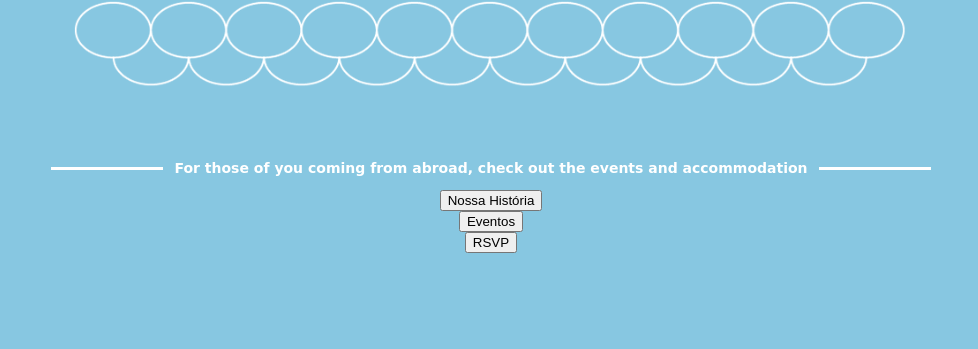
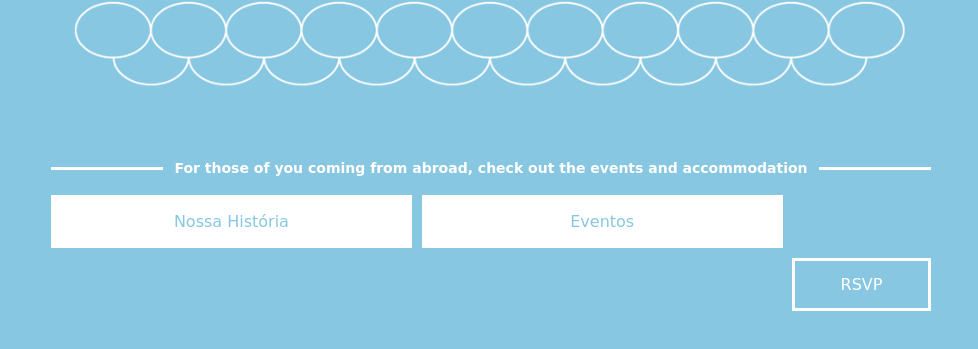
Before and after one commit to TesterServer/casamento_dani-oseias, a plain HTML site: page index.html in a window 1280 px wide. Shown: the part 619-968 px from the top of the page, without its empty margins (149-1127 px from the left). Drawn offline with Linux system fonts and the light colour scheme; a web font is replaced by a local one.

Commit message:
Add files via upload

```diff
--- a/css/main.css
+++ b/css/main.css
@@ -1,7 +1,6 @@
 @font-face{font-family:'BebasNeueRegular';src:url('../fonts/CGothic.ttf') format('truetype');}
 @font-face{font-family:'CobertRegular'; src:url('../fonts/Corbert-Regular.otf') format('truetype');}
 @font-face{font-family:'Geomanist'; src:url('../fonts/geomanist-regular-webfont.ttf') format('truetype');}
-@font-face{font-family:'VladmirScript';src:url('../fonts/VladmirScript.ttf') format('truetype');}
 
 html,body{margin:0;padding:0;}
 a:link    {text-decoration:none; color:white;}
@@ -111,6 +110,65 @@ h3:after {
 		min-height:350px;
 		overflow:hidden;
 	}
+
+	/* Button Coding*/
+
+	.btn_div{
+		  width: 41%; padding:5px; float:left;
+		}
+		.btn2_div{
+		  width: 15.8%; padding:5px; float:right; padding-right:0px;
+		}
+
+		.btn {
+		  font-family: 'Chelsea Market', cursive;
+		  border: 3px solid black;
+		  padding: 14px 28px;
+		  font-size: 16px;
+		  cursor: pointer;
+		  width: 100%;
+		}
+
+		/* Right */
+		.button2 {
+		  background-color: #87c7e1;
+		  border-color: white;
+		  color: white;
+		}
+		.button2:hover {
+			background-color: rgb(172, 176, 183, 0.2);
+			color: rgb(255, 255, 255, 0.5);
+		}
+
+		/* Green */
+		.button {
+			background-color: white;
+			border-color: white;
+			color: #87c7e1;
+			-webkit-transition: .5s all;
+			-webkit-transition-delay: 0.1s;
+			-moz-transition: .5s all;
+			-moz-transition-delay: 0.1s;
+			-ms-transition: .5s all;
+			-ms-transition-delay: 0.1s;
+			-o-transition: .5s all;
+			-o-transition-delay: 0.1s;
+			transition: .5s all;
+			transition-delay: 0.1s;
+		}
+
+		.button:hover {
+		  background-color: #87c7e1;
+		  border-color: white;
+		  color: white;
+		    -webkit-transition-delay: 0s;
+			-moz-transition-delay: 0s;
+			-ms-transition-delay: 0s;
+			-o-transition-delay: 0s;
+			transition-delay: 0s;
+		}
+
+	/* Button Coding END */
 
 	hr.vertical {
 
```
